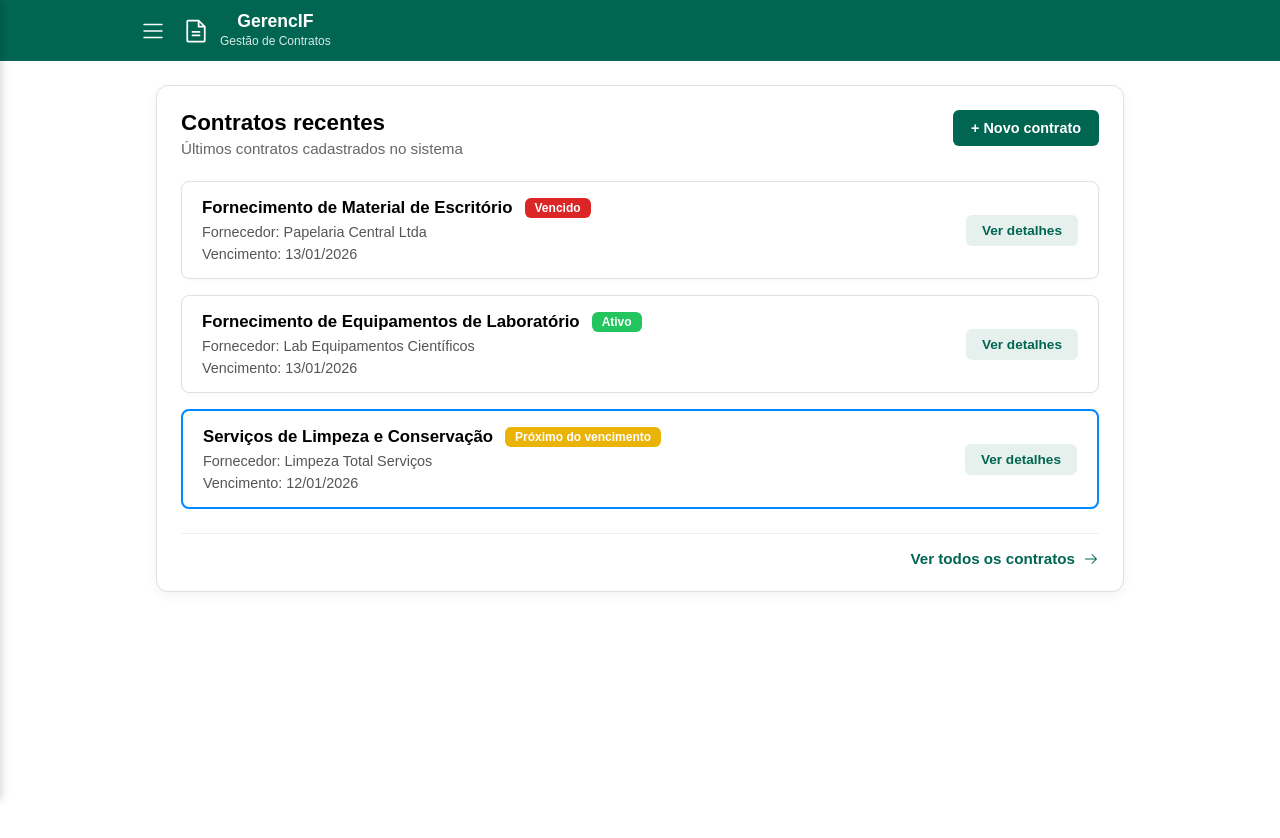
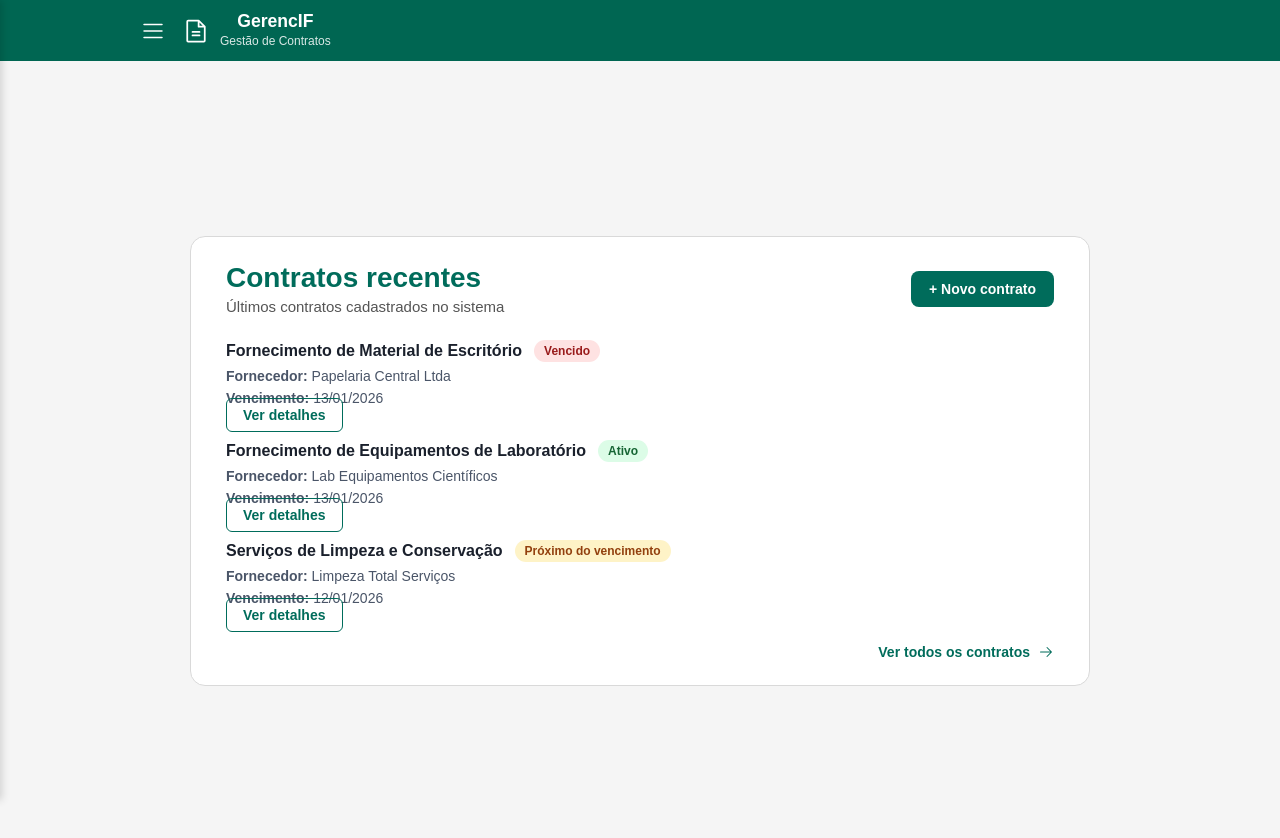
Before and after one commit to laviniamarante/DAW_TCC, a Next.js app: page /inicial in a window 1280 px wide. Shown: the top 838 px of the page. Before the commit the page ends 800 px from the top, so only its background shows below. Built offline with nearby package versions, Linux system fonts and the light colour scheme.

Commit message:
Alterações na inicial e na detalhes falta terminar e pôr redirecionamento

```diff
--- a/src/app/(private)/detalhes/[id]/page.module.css
+++ b/src/app/(private)/detalhes/[id]/page.module.css
@@ -8,7 +8,6 @@
     background-color: black;
     padding: 2px;
     font-size: 1rem;
-    font-weight: 100;
 
 
 
--- a/src/app/(private)/inicial/page.module.css
+++ b/src/app/(private)/inicial/page.module.css
@@ -1,178 +1,178 @@
-.mainContainer {
-    max-width: 1000px;
-    margin: 24px auto;
-    padding: 0 16px;
+.conteinerPrincipal {
+    min-height: 100vh;
+    width: 100%;
+    background-color: #f5f5f5;
+    display: flex;
+    flex-direction: column;
+    justify-content: center;
+    align-items: center;
+    padding: 20px;
+    box-sizing: border-box;
 }
 
-.outerCard {
-    background: #ffffff;
-    border: 1px solid #e0e0e0;
-    border-radius: 12px;
-    padding: 24px;
-    box-shadow: 0 4px 12px rgba(0, 0, 0, 0.05);
+.cartaoExterno {
+    width: 100%;
+    max-width: 900px;
+    background-color: #ffffff;
+    padding: 25px 35px;
+    border: 1px solid #d9d9d9;
+    border-radius: 15px;
+    display: flex;
+    flex-direction: column;
+    box-sizing: border-box;
 }
 
-.headerRow {
+
+.linhaCabecalho {
     display: flex;
     justify-content: space-between;
-    align-items: flex-start;
-    margin-bottom: 24px;
+    align-items: center;
+    margin-bottom: 25px;
+    width: 100%;
 }
 
-.titleGroup h2 {
-    font-size: 1.4rem;
-    font-weight: 700;
-    color: #000000;
-    margin-bottom: 4px;
+.grupoTitulo {
+    display: flex;
+    flex-direction: column;
+    gap: 4px;
 }
 
-.titleGroup p {
-    font-size: 0.95rem;
-    color: #666666;
+.titulo {
+    color: #006c5b;
+    font-size: clamp(22px, 3vw, 28px);
+    font-weight: 700;
+    margin: 0;
 }
 
-.newContractBtn {
-    background-color: #006652;
+.subtitulo {
+    color: #555555;
+    font-size: clamp(13px, 2vw, 15px);
+    font-weight: 500;
+    margin: 0;
+}
+
+.botaoNovoContrato {
+    background-color: #006c5b;
     color: #ffffff;
     border: none;
+    border-radius: 8px;
     padding: 10px 18px;
-    border-radius: 6px;
-    font-weight: 600;
-    font-size: 0.9rem;
+    font-size: 14px;
+    font-weight: bold;
     cursor: pointer;
-    transition: background-color 0.2s;
-    white-space: nowrap;
+    transition: background-color 0.2s ease;
 }
 
-.newContractBtn:hover {
-    background-color: #004d3e;
+.botaoNovoContrato:hover {
+    background-color: #005245;
 }
 
-/* Lista de Cards */
-.contractsList {
+.listaContratos {
     display: flex;
     flex-direction: column;
     gap: 16px;
+    width: 100%;
 }
 
-.contractCard {
-    background: #ffffff;
-    border: 1px solid #e0e0e0;
-    border-radius: 8px;
-    padding: 16px 20px;
+.cartaoContrato {
     display: flex;
     justify-content: space-between;
     align-items: center;
-    box-shadow: 0 2px 4px rgba(0, 0, 0, 0.02);
-    transition: border-color 0.2s;
+    border: 1px solid #e2e8f0;
+    border-radius: 12px;
+    padding: 20px;
+    background-color: #ffffff;
+    transition: border-color 0.2s ease, box-shadow 0.2s ease;
 }
 
-.cardSelected {
-    border: 2px solid #0088ff;
+.cartaoContrato:hover {
+    border-color: #006c5b;
 }
 
-.cardLeft {
+
+.cartaoEsquerda {
     display: flex;
     flex-direction: column;
     gap: 6px;
 }
 
-.titleHeader {
+.cabecalhoTitulo {
     display: flex;
     align-items: center;
     gap: 12px;
+    flex-wrap: wrap;
 }
 
-.contractTitle {
-    font-size: 1.05rem;
+.tituloContrato {
+    font-size: 16px;
     font-weight: 700;
-    color: #000000;
+    color: #1a202c;
+    margin: 0;
 }
 
-/* Badges de Status */
-.badge {
-    font-size: 0.75rem;
+.infoContrato {
+    font-size: 14px;
+    color: #4a5568;
+    margin: 0;
+}
+
+
+.etiqueta {
+    font-size: 12px;
     font-weight: 600;
-    padding: 3px 10px;
+    padding: 4px 10px;
+    border-radius: 20px;
+}
+
+.etiquetaVencido {
+    background-color: #fee2e2;
+    color: #991b1b;
+}
+
+.etiquetaAtivo {
+    background-color: #dcfce7;
+    color: #166534;
+}
+
+.etiquetaProximo {
+    background-color: #fef3c7;
+    color: #92400e;
+}
+
+
+.botaoDetalhes {
+    border: 1px solid #006c5b;
+    color: #006c5b;
+    padding: 8px 16px;
     border-radius: 6px;
+    font-size: 14px;
+    font-weight: 600;
+    text-decoration: none;
+    transition: background-color 0.2s ease, color 0.2s ease;
+}
+
+.botaoDetalhes:hover {
+    background-color: #006c5b;
     color: #ffffff;
 }
 
-.badgeVencido {
-    background-color: #dc2626;
+.envoltorioVerTodos {
+    display: flex;
+    justify-content: flex-end;
+    margin-top: 20px;
+    width: 100%;
 }
 
-.badgeAtivo {
-    background-color: #22c55e;
-}
-
-.badgeProximo {
-    background-color: #eab308;
-}
-
-.contractInfo {
-    font-size: 0.9rem;
-    color: #555555;
-    margin: 0;
-}
-
-/* Botão Ver Detalhes */
-.detailsBtn {
-    background-color: #e6f0ed;
-    color: #006652;
-    border: none;
-    padding: 8px 16px;
-    border-radius: 6px;
-    font-weight: 600;
-    font-size: 0.85rem;
-    cursor: pointer;
-    text-decoration: none;
-    display: inline-flex;
-    align-items: center;
-    justify-content: center;
-    transition: all 0.2s;
-}
-
-.detailsBtn:hover {
-    background-color: #d1e3dd;
-}
-
-/* Link Ver Todos os Contratos */
-.viewAllWrapper {
-    margin-top: 24px;
-    padding-top: 16px;
-    border-top: 1px solid #f0f0f0;
+.linkVerTodos {
     display: flex;
-    justify-content: flex-end;
-}
-
-.viewAllLink {
-    display: inline-flex;
     align-items: center;
     gap: 8px;
-    color: #006652;
+    color: #006c5b;
     font-weight: 600;
-    font-size: 0.95rem;
+    font-size: 14px;
     text-decoration: none;
 }
 
-.viewAllLink:hover {
+.linkVerTodos:hover {
     text-decoration: underline;
 }
-
-@media (max-width: 640px) {
-    .headerRow {
-        flex-direction: column;
-        gap: 16px;
-    }
-
-    .contractCard {
-        flex-direction: column;
-        align-items: flex-start;
-        gap: 16px;
-    }
-
-    .detailsBtn {
-        width: 100%;
-    }
-}
--- a/src/app/(private)/inicial/page.tsx
+++ b/src/app/(private)/inicial/page.tsx
@@ -38,64 +38,65 @@ const CONTRATOS_RECENTES: ContratoRecente[] = [
     vencimento: "12/01/2026",
     status: "proximo",
     statusRotulo: "Próximo do vencimento",
-    selecionado: true,
+
   },
 ];
 
 export default function PaginaInicial() {
-  const getBadgeClass = (status: ContratoRecente["status"]) => {
+  const obterClasseEtiqueta = (status: ContratoRecente["status"]) => {
     switch (status) {
       case "vencido":
-        return styles.badgeVencido;
+        return styles.etiquetaVencido;
       case "ativo":
-        return styles.badgeAtivo;
+        return styles.etiquetaAtivo;
       case "proximo":
-        return styles.badgeProximo;
+        return styles.etiquetaProximo;
     }
   };
 
   return (
-    <main className={styles.mainContainer}>
-      <div className={styles.outerCard}>
-        <div className={styles.headerRow}>
-          <div className={styles.titleGroup}>
-            <h2>Contratos recentes</h2>
-            <p>Últimos contratos cadastrados no sistema</p>
+    <main className={styles.conteinerPrincipal}>
+      <div className={styles.cartaoExterno}>
+        <div className={styles.linhaCabecalho}>
+          <div className={styles.grupoTitulo}>
+            <h2 className={styles.titulo}>Contratos recentes</h2>
+            <p className={styles.subtitulo}>
+              Últimos contratos cadastrados no sistema
+            </p>
           </div>
-          <button className={styles.newContractBtn}>+ Novo contrato</button>
+          <button className={styles.botaoNovoContrato}>+ Novo contrato</button>
         </div>
 
-        <div className={styles.contractsList}>
+        <div className={styles.listaContratos}>
           {CONTRATOS_RECENTES.map((contrato) => (
             <div
               key={contrato.id}
-              className={`${styles.contractCard} ${
-                contrato.selecionado ? styles.cardSelected : ""
+              className={`${styles.itemContrato} ${
+                contrato.selecionado ? styles.cartaoSelecionado : ""
               }`}
             >
-              <div className={styles.cardLeft}>
-                <div className={styles.titleHeader}>
-                  <h3 className={styles.contractTitle}>{contrato.titulo}</h3>
+              <div className={styles.cartaoEsquerda}>
+                <div className={styles.cabecalhoTitulo}>
+                  <h3 className={styles.tituloContrato}>{contrato.titulo}</h3>
                   <span
-                    className={`${styles.badge} ${getBadgeClass(
+                    className={`${styles.etiqueta} ${obterClasseEtiqueta(
                       contrato.status,
                     )}`}
                   >
                     {contrato.statusRotulo}
                   </span>
                 </div>
-                <p className={styles.contractInfo}>
-                  Fornecedor: {contrato.fornecedor}
+                <p className={styles.infoContrato}>
+                  <strong>Fornecedor:</strong> {contrato.fornecedor}
                 </p>
-                <p className={styles.contractInfo}>
-                  Vencimento: {contrato.vencimento}
+                <p className={styles.infoContrato}>
+                  <strong>Vencimento:</strong> {contrato.vencimento}
                 </p>
               </div>
 
-              {/* Redireciona para a tela de lista passando parâmetro de busca */}
               <Link
-                href={`/contratos?search=${encodeURIComponent(contrato.titulo)}`}
-                className={styles.detailsBtn}
+                href={`/contratos?busca=${encodeURIComponent(contrato.titulo)}`}
+                className={styles.botaoDetalhes}
               >
                 Ver detalhes
               </Link>
@@ -103,9 +104,8 @@ export default function PaginaInicial() {
           ))}
         </div>
 
-        {/* Link para ver a lista completa de contratos */}
-        <div className={styles.viewAllWrapper}>
-          <Link href="/contratos" className={styles.viewAllLink}>
+        <div className={styles.envoltorioVerTodos}>
+          <Link href="/contratos" className={styles.linkVerTodos}>
             Ver todos os contratos
             <ArrowRight size={16} />
           </Link>
```
Also changed, not shown: src/app/(private)/detalhes/[id]/page.tsx (line endings or trailing spaces).
